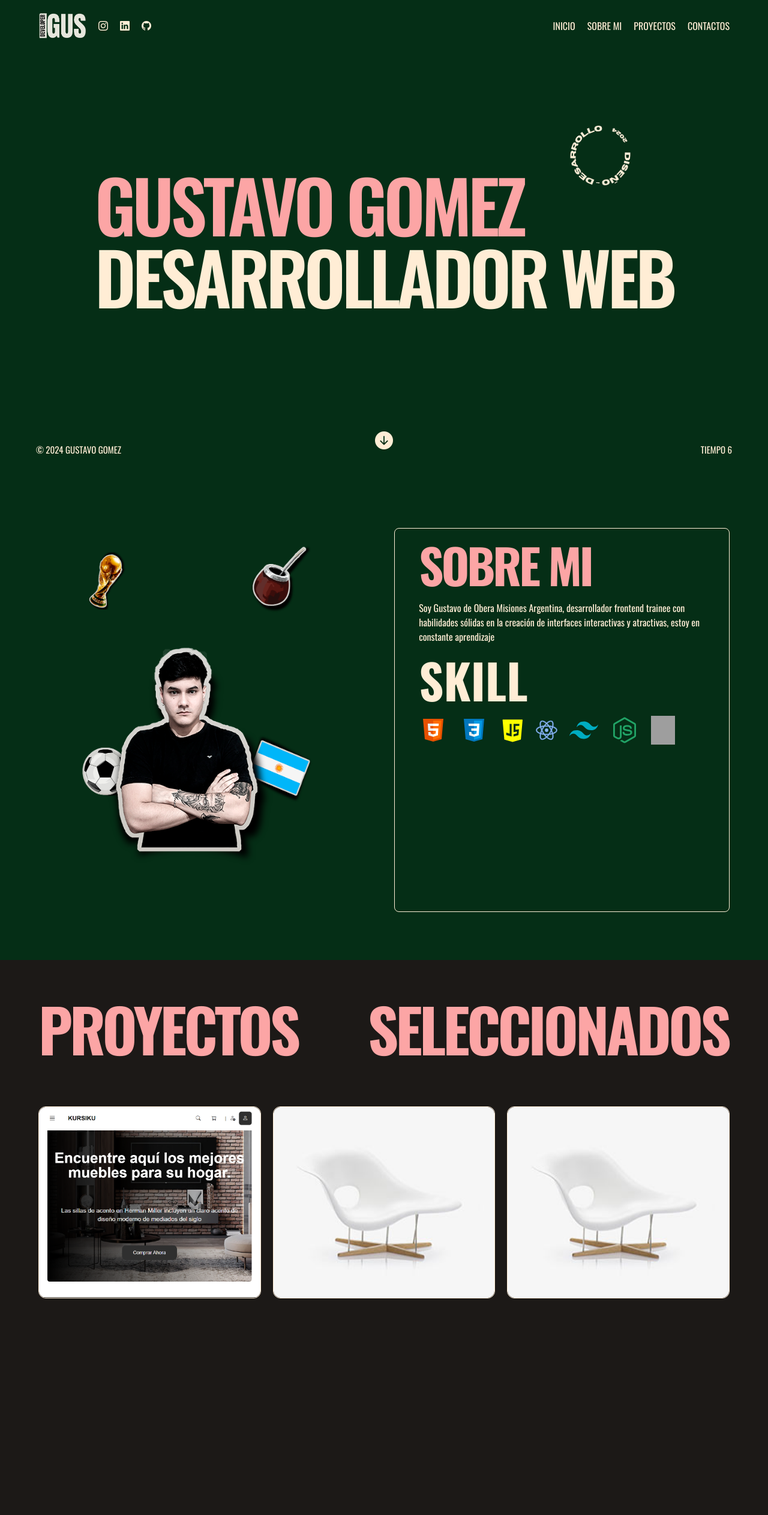
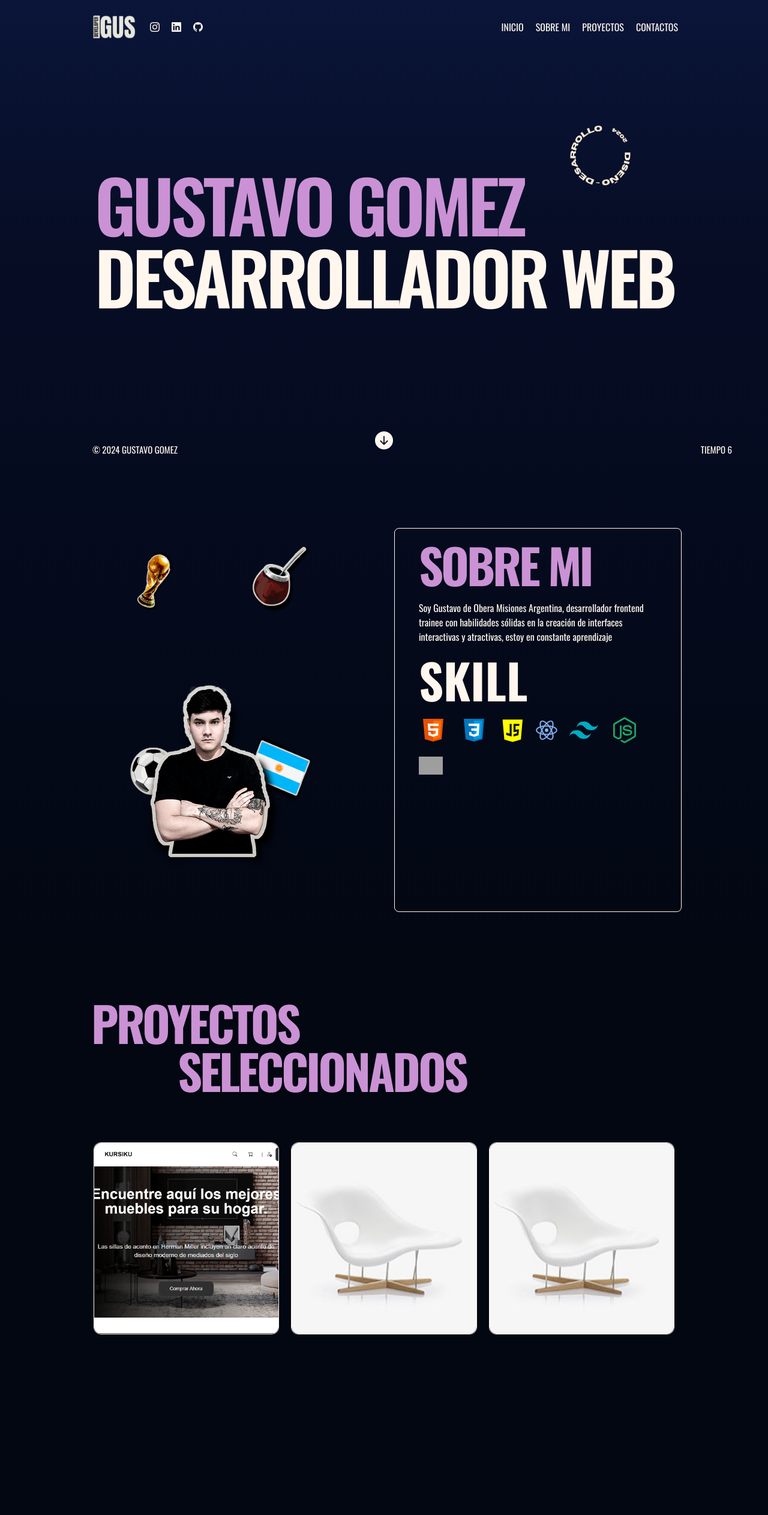
Before and after one commit to Gustavogomez195/porfolio-new, a React (Vite) app: page / in a window 1280 px wide. Shown: the top 2525 px of the page at 60% size. Built offline with nearby package versions, Linux system fonts and the light colour scheme; grey boxes are pictures that could not be loaded; a web font is replaced by a local one; what tailwindcss-animated would draw is missing.

Commit message:
Nuevo color

```diff
--- a/src/Component/Footer/Footer.jsx
+++ b/src/Component/Footer/Footer.jsx
@@ -3,13 +3,13 @@ import { motion } from "framer-motion";
 
 const Footer = () => {
   return (
-    <footer className='overflow-hidden bg-stone-900 pb-20 lg:pb-24 pt-10 lg:pt-12'>
+    <footer className='overflow-hidden bg-gray-950 pb-20 lg:pb-24 pt-10 lg:pt-12'>
            <motion.div
         initial={{ x: '100%' }}
         animate={{ x: '-100%' }}
         transition={{ repeat: Infinity, duration: 10, ease: 'linear' }}>
 
-<p className='text-red-300 font-oswald font-bold tracking-tighter text-4xl md:text-[80px]  lg:text-[100px] uppercase opacity-30  '>!Contactate conmigo¡</p>
+<p className=' text-[#ca92d4] font-oswald font-bold tracking-tighter text-4xl md:text-[80px]  lg:text-[100px] uppercase opacity-30  '>!Contactate conmigo¡</p>
 
 
      </motion.div>
--- a/src/Component/Hero/Hero.jsx
+++ b/src/Component/Hero/Hero.jsx
@@ -43,13 +43,13 @@ const Hero = () => {
 
 
   return (
-    <div id="inicio" className="w-full  bg-green-950 h-screen flex justify-center  items-center px-10 lg:px-16 " >
-<div className= 'font-oswald font-semibold leading-tight tracking-tighter  text-orange-100 text-left text-5xl md:text-8xl lg:text-[120px]  uppercase animate-fade-down'>
+    <div id="inicio" className="w-full bg-gradient-to-b from-[#0a1539] via-[#060d25] to-[#050b1f]   h-screen flex justify-center  items-center px-10 lg:px-36 " >
+<div className= 'font-oswald font-semibold leading-tight tracking-tighter  text-orange-50 text-left text-5xl md:text-8xl lg:text-[120px]  uppercase animate-fade-down'>
 
 
 
 
-      <h1 className=" text-red-300 ">
+      <h1 className=" text-[#ca92d4] ">
       Gustavo Gomez
       </h1>
 
@@ -59,12 +59,12 @@ const Hero = () => {
       <img className="w-44 h-44  animate-fade-down" src={logog} alt="logo" />
 
      </motion.div>
-     <i className="absolute bottom-10 bi bi-arrow-down-circle-fill text-orange-100 text-3xl animate-bounce animate-infinite"></i>
+     <i className="absolute bottom-10 bi bi-arrow-down-circle-fill text-orange-50 text-3xl animate-bounce animate-infinite"></i>
 
-     <div className="fixed  font-oswald bottom-10 left-[60px] px-0 text-[11px] lg:text-[15px] text-orange-100 z-50 uppercase">
+     <div className="fixed  font-oswald bottom-10 left-[60px] px-0 text-[11px] lg:left-[154px] lg:text-[15px] text-orange-50 z-50 uppercase">
      <p>© 2024 Gustavo Gomez</p>
      </div>
-     <p className="fixed  font-oswald bottom-10 right-[60px] text-[11px] lg:text-[15px] text-orange-100 z-50 uppercase ">tiempo {segundos}</p>
+     <p className="fixed  font-oswald bottom-10 right-[60px] text-[11px] right-[150px] lg:text-[15px] text-orange-50 z-50 uppercase ">tiempo {segundos}</p>
 </div>
 
 
--- a/src/Component/Navbar/Header.jsx
+++ b/src/Component/Navbar/Header.jsx
@@ -30,12 +30,12 @@ const Header = () => {
 
 
   return (
-    <header className={` ${scrolling ? 'pb-1 pt-1 backdrop-blur-sm z-50 border-b border-orange-100' : 'pb-5   pt-5  '}  z-50 fixed w-full px-10 lg:px-16 flex justify-between justify-center items-center  transition-all duration-300 animate-fade-down `}>
+    <header className={` ${scrolling ? 'pb-1 pt-1 backdrop-blur-sm z-50 border-b border-orange-50' : 'pb-5   pt-5  '}  z-50 fixed w-full px-10 lg:px-[150px] flex justify-between justify-center items-center  transition-all duration-300 animate-fade-down `}>
         <div className="flex gap-5 justify-center items-center">
-          <a href="#inicio"><img  className="w-20" src={Logo1} alt="logo" /></a>
-         <a target="_blank" href="https://www.instagram.com/gustavogomezzz_/" ><i className="bi bi-instagram cursor-pointer text-orange-100 hover:text-orange-50 "></i></a>
-         <a target="_blank" href="https://www.linkedin.com/in/gustavo-gomez-971b761b0/"><i className="bi bi-linkedin cursor-pointer text-orange-100  hover:text-orange-50"></i></a>
-         <a target="_blank" href="https://github.com/Gustavogomez195"><i className="bi bi-github cursor-pointer text-orange-100  hover:text-orange-50"></i></a>
+          <a href="#inicio"><img  className="w-20 p-1" src={Logo1} alt="logo" /></a>
+         <a target="_blank" href="https://www.instagram.com/gustavogomezzz_/" ><i className="bi bi-instagram cursor-pointer text-orange-50 hover:text-orange-100 "></i></a>
+         <a target="_blank" href="https://www.linkedin.com/in/gustavo-gomez-971b761b0/"><i className="bi bi-linkedin cursor-pointer text-orange-50  hover:text-orange-100"></i></a>
+         <a target="_blank" href="https://github.com/Gustavogomez195"><i className="bi bi-github cursor-pointer text-orange-50  hover:text-orange-100"></i></a>
         </div>
         <div ><Navbar/></div>
 
--- a/src/Component/Navbar/Navbar.jsx
+++ b/src/Component/Navbar/Navbar.jsx
@@ -16,13 +16,13 @@ const Navbar = () => {
   return (
     <div >
     <div className="lg:hidden flex  items-center realtive">
-    <i className="bi bi-list text-orange-100 text-2xl cursor-pointer " onClick={clickMenu}></i>
+    <i className="bi bi-list text-orange-50 text-2xl cursor-pointer " onClick={clickMenu}></i>
     </div>
-    <ul className={` ${menu ? " absolute border rounded-md  border-orange-100 bg-green-950 text-center top-20 mx-auto left-10 right-10 w-4/5 p-2 transition-all duration-500"  : " absolute top-20 mx-auto left-10 right-10 w-4/5 text-center transition-all duration-500 opacity-0  "} lg:opacity-100 lg:bg-transparent lg:top-0 lg:mx-0 lg:left-0 lg:right-0 lg:w-full lg:p-0 lg:relative lg:border-none lg:flex font-oswald uppercase gap-5 `}>
-        <li className=" pb-2 lg:pb-0 text-orange-100  cursor-pointer  relative after:content-[''] after:bg-orange-100 after:w-0 after:h-1 after:absolute after:top-[20px] after:left-0 after:duration-200 hover:after:w-full after:bg-orange-100 " ><a href="#inicio">inicio</a></li>
-        <li className="pb-2 lg:pb-0 text-orange-100  cursor-pointer  relative after:content-[''] after:bg-orange-100 after:w-0 after:h-1 after:absolute after:top-[20px] after:left-0 after:duration-200 hover:after:w-full after:bg-orange-100" ><a href="#sobremi">sobre mi</a></li>
-        <li className="pb-2 lg:pb-0 text-orange-100 cursor-pointer  relative after:content-[''] after:bg-orange-100 after:w-0 after:h-1 after:absolute after:top-[20px] after:left-0 after:duration-200 hover:after:w-full after:bg-orange-100  "><a href="#proyectos">proyectos</a></li>
-        <li className="pb-2 lg:pb-0 text-orange-100  cursor-pointer  relative after:content-[''] after:bg-orange-100 after:w-0 after:h-1 after:absolute after:top-[20px] after:left-0 after:duration-200 hover:after:w-full after:bg-orange-100  "><a href="#contactos">contactos</a></li>
+    <ul className={` ${menu ? " absolute border rounded-md  border-orange-50 bg-[#050b1f] text-center top-20 mx-auto left-10 right-10 w-4/5 p-2 transition-all duration-500"  : " absolute top-20 mx-auto left-10 right-10 w-4/5 text-center transition-all duration-500 opacity-0  "} lg:opacity-100 lg:bg-transparent lg:top-0 lg:mx-0 lg:left-0 lg:right-0 lg:w-full lg:p-0 lg:relative lg:border-none lg:flex font-oswald uppercase gap-5 `}>
+        <li className=" pb-2 lg:pb-0 text-orange-50  cursor-pointer  relative after:content-[''] after:bg-orange-50 after:w-0 after:h-1 after:absolute after:top-[22px] after:left-0 after:duration-200 hover:after:w-full  " ><a href="#inicio">inicio</a></li>
+        <li className="pb-2 lg:pb-0 text-orange-50  cursor-pointer  relative after:content-[''] after:bg-orange-50 after:w-0 after:h-1 after:absolute after:top-[22px] after:left-0 after:duration-200 hover:after:w-full " ><a href="#sobremi">sobre mi</a></li>
+        <li className="pb-2 lg:pb-0 text-orange-50 cursor-pointer  relative after:content-[''] after:bg-orange-50 after:w-0 after:h-1 after:absolute after:top-[22px] after:left-0 after:duration-200 hover:after:w-full   "><a href="#proyectos">proyectos</a></li>
+        <li className="pb-2 lg:pb-0 text-orange-50  cursor-pointer  relative after:content-[''] after:bg-orange-50 after:w-0 after:h-1 after:absolute after:top-[22px] after:left-0 after:duration-200 hover:after:w-full   "><a href="#contactos">contactos</a></li>
 
     </ul>
     </div>
--- a/src/Component/Proyectos/Card.jsx
+++ b/src/Component/Proyectos/Card.jsx
@@ -2,7 +2,7 @@
 
 const Card = ({ titles, subtitles, images }) => {
   return (
-    <div className="flex flex-col w-92 h-80  items-center justify-center border rounded-xl border-orange-100">
+    <div className="flex flex-col w-92 h-80  items-center justify-center border rounded-xl border-orange-50">
       <div className="h-full w-full group relative items-center justify-center overflow-hidden cursor-pointer ">
         <img
           className=" rounded-xl h-full  w-full object-cover  transition-transform duration-500 group-hover:opacity-5 "
@@ -11,7 +11,7 @@ const Card = ({ titles, subtitles, images }) => {
         />
 
 
-        <div className="absolute flex flex-col inset-0 text-orange-100  items-center justify-center gap-3 px-6  translate-y-[100%] group-hover:translate-y-0 transition-all duration-500  ">
+        <div className="absolute flex flex-col inset-0 text-orange-50  items-center justify-center gap-3 px-6  translate-y-[100%] group-hover:translate-y-0 transition-all duration-500  ">
           <div className="flex gap-5">
 
         <a target="_blank" href="https://github.com/LautaroJLZ/BackEndReact" >
--- a/src/Component/Proyectos/Proyectos.jsx
+++ b/src/Component/Proyectos/Proyectos.jsx
@@ -45,7 +45,7 @@ const Proyectos = () => {
 
   ];
   return (
-    <section  id='proyectos' className=" w-full lg:h-screen  bg-stone-900 px-10 lg:px-16 pt-10 lg:pt-16 pb-20"
+    <section  id='proyectos' className=" w-full lg:h-screen  bg-gray-950 px-10 lg:px-36 pt-10 lg:pt-16 pb-20"
     >
 
 <motion.div   ref={ref}
@@ -57,11 +57,11 @@ const Proyectos = () => {
       }}
       transition={{ duration: 0.5 }}>
 
-      <h5 className=' text-red-300 font-oswald font-bold tracking-tighter text-4xl md:text-[80px] lg:text-[100px] uppercase leading-none '>proyectos  <span className="pl-16 lg:pl-24   ">seleccionados  </span></h5>
+      <h5 className=' text-[#ca92d4] font-oswald font-bold tracking-tighter text-4xl lg:text-[80px] uppercase leading-none px-2 '>proyectos  <span className="pl-16 lg:pl-36   ">seleccionados  </span></h5>
 
 
 
-      <div className="flex flex-col md:grid md:grid-cols-2 lg:grid lg:grid-cols-3  gap-5 pt-20  ">
+      <div className="flex flex-col md:grid md:grid-cols-2 lg:grid lg:grid-cols-3  gap-5 pt-20 px-3 ">
         {cards.map((card) => (
           <div key={card.id}>
             <Card
--- a/src/Component/Sobremi/Sobremi.jsx
+++ b/src/Component/Sobremi/Sobremi.jsx
@@ -36,28 +36,12 @@ const Sobremi = () => {
   }, [controls, inView]);
 
 
-  const [scrolear, setScrolear] = useState  (false)
 
-  useEffect(() => {
-    const hacerScroll = () => {
-      if (window.scrollY > 1000) {
-        setScrolear(true);
-      } else {
-        setScrolear(false);
-      }
-    };
-
-    window.addEventListener('scroll', hacerScroll);
-
-    return () => {
-      window.removeEventListener('scroll', hacerScroll);
-    };
-  }, []);
 
 
 
   return (
-    <div   id="sobremi" className={` ${scrolear ? 'bg-stone-900' : ' bg-green-950 '} w-full   lg:h-screen  flex flex-col md:flex-row lg:flex-row px-10 lg:px-16 gap-20 pt-5 lg:pt-20 pb-20 transition-all duration-500  `}
+    <div   id="sobremi" className=" bg-gradient-to-t from-gray-950 to-[#050b1f] w-full   lg:h-screen  flex flex-col md:flex-row lg:flex-row px-10 lg:px-36 gap-20 pt-5 lg:pt-20 pb-20 transition-all duration-500  "
    >
       <motion.div className="relative flex items-end items-center  justify-center w-full "
        ref={ref}
@@ -78,7 +62,7 @@ const Sobremi = () => {
 
 
 
-<motion.div className="w-full  font-oswald border rounded-lg border-orange-100 px-10 "
+<motion.div className="w-full  font-oswald border rounded-lg border-orange-50 px-10  "
  ref={ref}
  initial="hidden"
  animate={controls}
@@ -88,9 +72,9 @@ const Sobremi = () => {
  }}
  transition={{ duration: 0.5 }}>
 
-    <h1 className=" font-bold tracking-tighter text-[40px] md:text-[60px] lg:text-[80px]  text-red-300 left-1/2 uppercase top-7  ">Sobre mi</h1>
-    <p className="  text-orange-100 left-1/2 right-14 top-24  ">Soy Gustavo de Obera Misiones Argentina, desarrollador frontend trainee con habilidades sólidas en la creación de interfaces interactivas y atractivas, estoy en constante aprendizaje </p>
-    <h5 className=" font-bold text-[40px] md:text-[60px] lg:text-[80px] text-orange-100 left-1/2 uppercase top-40">Skill</h5>
+    <h1 className=" font-bold tracking-tighter text-[40px] md:text-[60px] lg:text-[80px]  text-[#ca92d4] left-1/2 uppercase top-7  ">Sobre mi</h1>
+    <p className="  text-orange-50 left-1/2 right-14 top-24  ">Soy Gustavo de Obera Misiones Argentina, desarrollador frontend trainee con habilidades sólidas en la creación de interfaces interactivas y atractivas, estoy en constante aprendizaje </p>
+    <h5 className=" font-bold text-[40px] md:text-[60px] lg:text-[80px] text-orange-50 left-1/2 uppercase top-40">Skill</h5>
 
     <div className="flex flex-wrap gap-5 pb-5  ">
 
```
Also changed, not shown: src/Component/Contactos/Contactos.jsx (+12 -12 lines).
